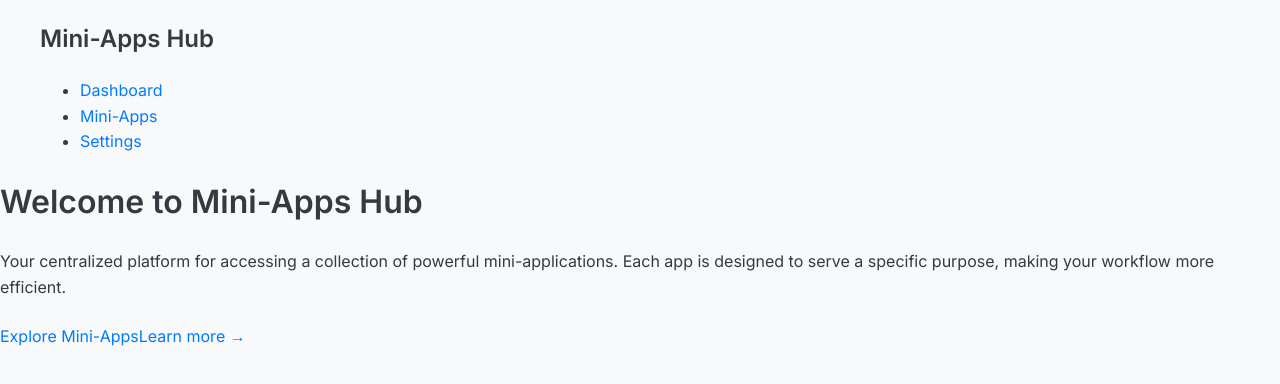
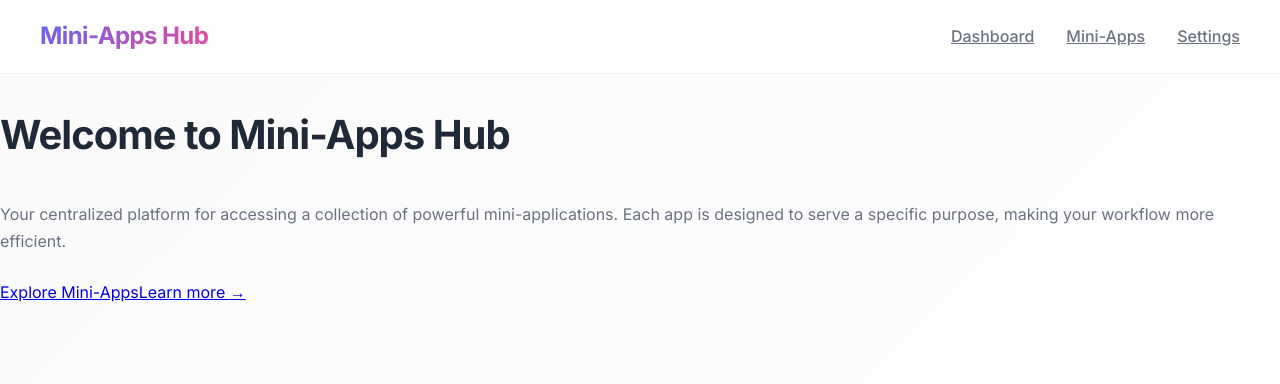
Before and after one commit to Techno-UWA/MiniApps, a Next.js app: page / in a window 1280 px wide. Shown: the top 384 px of the page. Built offline with nearby package versions, Linux system fonts and the light colour scheme.

Commit message:
"Enhance website design with modern, vibrant, and minimalistic styles"

```diff
--- a/src/app/globals.css
+++ b/src/app/globals.css
@@ -2,35 +2,162 @@
 @tailwind components;
 @tailwind utilities;
 
+/* Modern Color Palette */
+:root {
+  --primary: #6366f1;
+  --primary-dark: #4f46e5;
+  --secondary: #ec4899;
+  --accent: #8b5cf6;
+  --background: #fafafa;
+  --text: #1f2937;
+  --text-light: #6b7280;
+  --success: #10b981;
+  --warning: #f59e0b;
+  --error: #ef4444;
+}
+
 /* Global Styles */
 body {
-    font-family: 'Poppins', sans-serif;
-    background-color: #f8f9fa;
-    color: #343a40;
-    line-height: 1.6;
-    margin: 0;
-    padding: 0;
+  font-family: 'Inter', sans-serif;
+  background: linear-gradient(135deg, var(--background) 0%, #ffffff 100%);
+  color: var(--text);
+  line-height: 1.7;
+  margin: 0;
+  padding: 0;
+  min-height: 100vh;
 }
 
+/* Typography */
 h1, h2, h3, h4, h5, h6 {
-    font-weight: 600;
+  font-weight: 700;
+  letter-spacing: -0.025em;
+  color: var(--text);
+}
+
+h1 {
+  font-size: 2.5rem;
+  margin-bottom: 2rem;
+}
+
+h2 {
+  font-size: 2rem;
+  margin-bottom: 1.5rem;
 }
 
 p {
-    margin-bottom: 1.5rem;
+  margin-bottom: 1.5rem;
+  color: var(--text-light);
 }
 
+/* Container */
 .container {
-    max-width: 1200px;
-    margin: 0 auto;
-    padding: 0 15px;
+  max-width: 1200px;
+  margin: 0 auto;
+  padding: 0 1.5rem;
 }
 
-/* Link Styles */
-a {
-    color: #007bff;
-    text-decoration: none;
+/* Navigation */
+.navbar {
+  background: rgba(255, 255, 255, 0.8);
+  backdrop-filter: blur(10px);
+  border-bottom: 1px solid rgba(229, 231, 235, 0.5);
+  position: sticky;
+  top: 0;
+  z-index: 50;
+  padding: 1rem 0;
 }
-a:hover {
-    text-decoration: underline;
+
+.navbar .container {
+  display: flex;
+  justify-content: space-between;
+  align-items: center;
 }
+
+.logo {
+  font-size: 1.5rem;
+  font-weight: 700;
+  background: linear-gradient(135deg, var(--primary) 0%, var(--secondary) 100%);
+  -webkit-background-clip: text;
+  -webkit-text-fill-color: transparent;
+  margin: 0;
+}
+
+.nav-links {
+  display: flex;
+  gap: 2rem;
+  list-style: none;
+  margin: 0;
+  padding: 0;
+}
+
+.nav-links a {
+  color: var(--text-light);
+  font-weight: 500;
+  transition: all 0.2s ease;
+  position: relative;
+  padding-bottom: 0.25rem;
+}
+
+.nav-links a:hover {
+  color: var(--primary);
+  text-decoration: none;
+}
+
+.nav-links a::after {
+  content: '';
+  position: absolute;
+  width: 0;
+  height: 2px;
+  bottom: 0;
+  left: 0;
+  background: linear-gradient(135deg, var(--primary) 0%, var(--secondary) 100%);
+  transition: width 0.2s ease;
+}
+
+.nav-links a:hover::after {
+  width: 100%;
+}
+
+/* Buttons */
+.button {
+  padding: 0.75rem 1.5rem;
+  border-radius: 0.5rem;
+  font-weight: 500;
+  transition: all 0.2s ease;
+  cursor: pointer;
+}
+
+.button-primary {
+  background: linear-gradient(135deg, var(--primary) 0%, var(--secondary) 100%);
+  color: white;
+  border: none;
+}
+
+.button-primary:hover {
+  transform: translateY(-1px);
+  box-shadow: 0 4px 12px rgba(99, 102, 241, 0.2);
+}
+
+/* Cards */
+.card {
+  background: white;
+  border-radius: 1rem;
+  padding: 1.5rem;
+  box-shadow: 0 4px 6px -1px rgba(0, 0, 0, 0.1), 0 2px 4px -1px rgba(0, 0, 0, 0.06);
+  transition: all 0.2s ease;
+}
+
+.card:hover {
+  transform: translateY(-2px);
+  box-shadow: 0 10px 15px -3px rgba(0, 0, 0, 0.1), 0 4px 6px -2px rgba(0, 0, 0, 0.05);
+}
+
+/* Animations */
+@keyframes fadeIn {
+  from { opacity: 0; transform: translateY(10px); }
+  to { opacity: 1; transform: translateY(0); }
+}
+
+.fade-in {
+  animation: fadeIn 0.5s ease forwards;
+}
--- a/src/app/layout.tsx
+++ b/src/app/layout.tsx
@@ -18,16 +18,26 @@ export default function RootLayout({
   children: React.ReactNode
 }) {
   return (
-    <html lang="en" className="h-full bg-gray-50">
+    <html lang="en" className="h-full">
       <body className={`${inter.className} h-full`}>
-        <div className="min-h-full">
+        <div className="min-h-full fade-in">
           <Navigation />
           <main>
             <div className="mx-auto max-w-7xl py-6 sm:px-6 lg:px-8">
               {children}
             </div>
           </main>
-          <Toaster position="bottom-right" />
+          <Toaster
+            position="bottom-right"
+            toastOptions={{
+              style: {
+                background: '#333',
+                color: '#fff',
+                borderRadius: '0.5rem',
+              },
+              duration: 4000,
+            }}
+          />
         </div>
       </body>
     </html>
```
